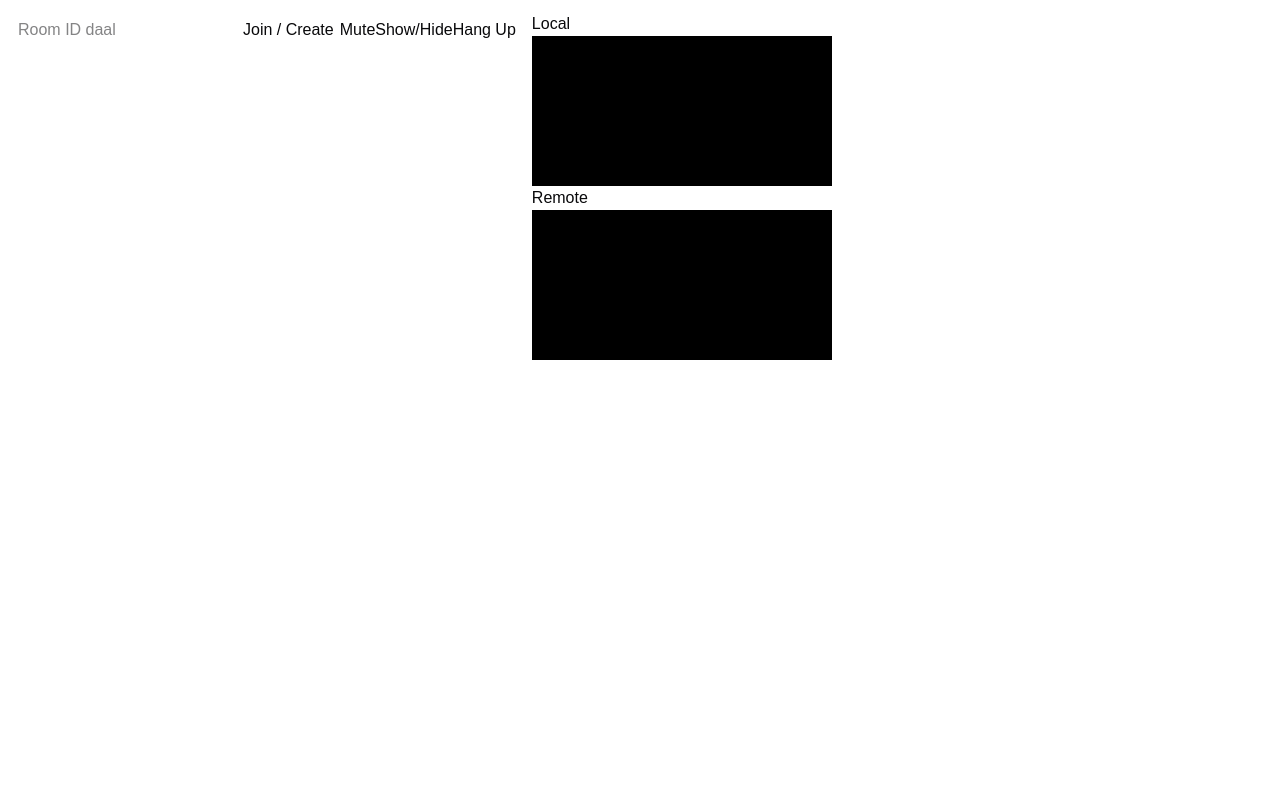
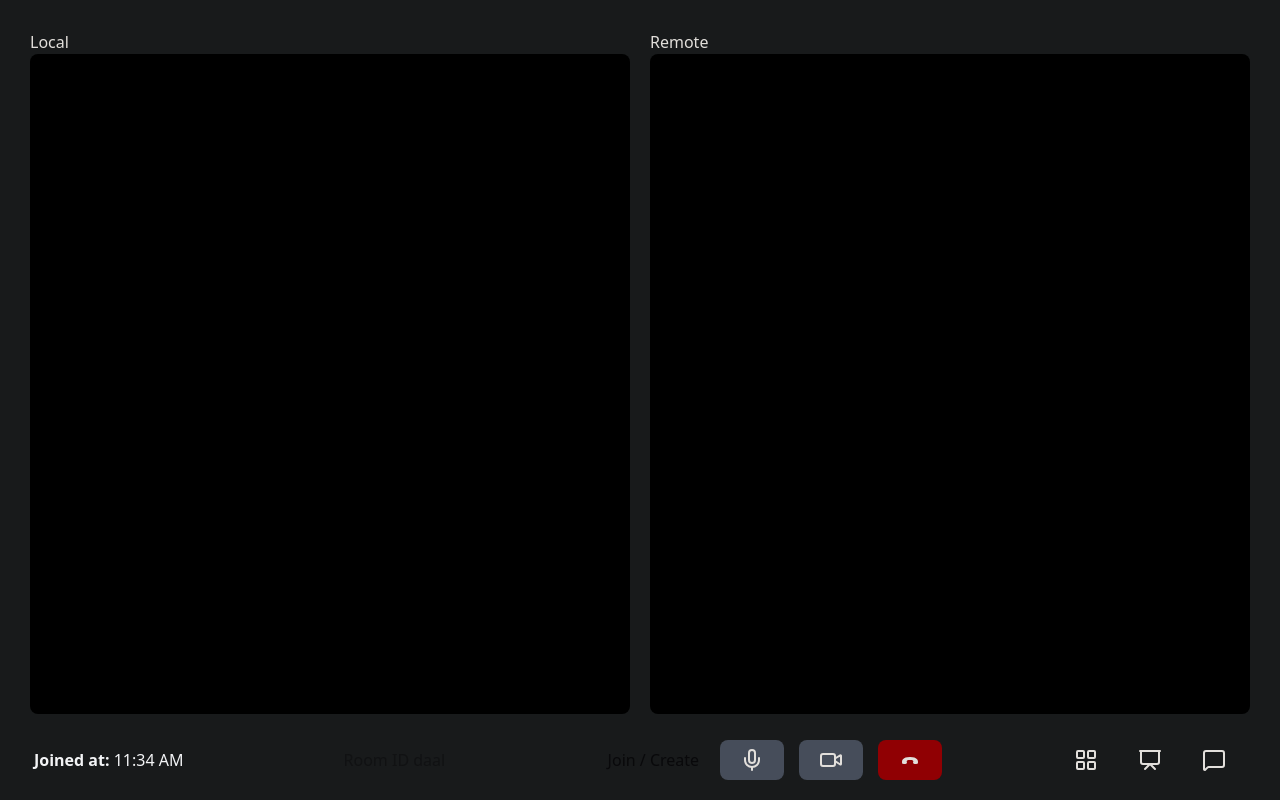
Before and after one commit to thisisatulkumar/us-frontend, a Next.js app: page / in a window 1280 px wide. Built offline with nearby package versions, Linux system fonts and the light colour scheme; no server answers.

Commit message:
Design the main page

```diff
--- a/src/app/page.tsx
+++ b/src/app/page.tsx
@@ -3,6 +3,17 @@
 import { useState, useEffect, useRef } from 'react';
 
 import { io, Socket } from 'socket.io-client';
+
+import {
+    Mic,
+    MicOff,
+    Video,
+    VideoOff,
+    LayoutGrid,
+    MessageSquare,
+    Presentation
+} from 'lucide-react';
+import { ImPhoneHangUp } from "react-icons/im";
 
 const SIGNALING_SERVER = 'http://localhost:5000';
 const STUN_SERVERS = [
@@ -10,6 +21,22 @@ const STUN_SERVERS = [
         urls: 'stun:stun.l.google.com:19302'
     }
 ];
+
+const displayTime = () => {
+    const date = new Date();
+
+    const hours = date.getHours();
+    let minutes:string | number = date.getMinutes();
+
+    if (minutes < 10) {
+        minutes = `0${minutes}`;
+    }
+
+    if (hours > 12) {
+        return `${hours - 12}:${minutes} PM`;
+    }
+    return `${hours}:${minutes} AM`;
+}
 
 export default function Home() {
     const [roomId, setRoomId] = useState<string>('');
@@ -99,7 +126,7 @@ export default function Home() {
 
             if (localVideoRef.current) {
                 localVideoRef.current.srcObject = stream;
-                localVideoRef.current.muted = true;
+                localVideoRef.current.muted = false;
             }
 
             return stream;
@@ -235,9 +262,44 @@ export default function Home() {
     }, []);
 
     return (
-        <div style={{ padding: 12, fontFamily: "Arial, sans-serif" }}>
-            <div style={{ display: "flex", gap: 16 }}>
-                <div>
+        <div className="h-screen flex flex-col bg-[#181A1B]">
+
+            {/* Body */}
+            <div className="h-[90vh] flex justify-center items-center w-screen p-5">
+                <div className="w-[50%] p-2.5 h-full">
+                    <h1 className="text-[#E2DFDB]">Local</h1>
+                    <video
+                        className="rounded-md w-full h-full bg-black"
+                        ref={localVideoRef}
+                        autoPlay
+                        playsInline
+                        muted
+                    />
+                </div>
+
+                <div className="w-[50%] p-2.5 h-full">
+                    <h1 className="text-[#E2DFDB]">Remote</h1>
+                    <video
+                        className="rounded-md w-full h-full bg-black"
+                        ref={remoteVideoRef}
+                        autoPlay
+                        playsInline
+                        muted
+                    />
+                </div>
+            </div>
+
+            {/* Footer */}
+            <div className="flex justify-center items-center h-[10vh] px-5">
+
+                {/* Info */}
+                <div className="info w-[25%] pl-3.5 text-gray-100">
+                    <span className="font-semibold">Joined at: </span>
+                    <span>{displayTime()}</span>
+                </div>
+
+                {/* Control Buttons */}
+                <div className="controls w-[50%] flex items-center justify-around">
                     <input
                         value={roomId}
                         onChange={event => setRoomId(event.target.value)}
@@ -255,41 +317,35 @@ export default function Home() {
 
                     <button
                         onClick={muteUnmuteAudio}
+                        className="bg-[#464D5A] hover:bg-[#6A7282] h-[5vh] w-[8vh] flex justify-center items-center rounded-md cursor-pointer transition-all duration-300 text-[#E2DFDB]"
                     >
-                        Mute
+                        {
+                            audioEnabled ? <Mic /> : <MicOff />
+                        }
                     </button>
 
                     <button
                         onClick={showHideVideo}
+                        className="bg-[#464D5A] hover:bg-[#6A7282] h-[5vh] w-[8vh] flex justify-center items-center rounded-md cursor-pointer transition-all duration-300 text-[#E2DFDB]"
                     >
-                        Show/Hide
+                        {
+                            videoEnabled ? <Video /> : <VideoOff />
+                        }
                     </button>
 
                     <button
                         onClick={hangUpCall}
+                        className="bg-[#900003] hover:bg-[#E7000B] h-[5vh] w-[8vh] flex justify-center items-center rounded-md cursor-pointer transition-all duration-300  text-[#E2DFDB]"
                     >
-                        Hang Up
+                        <ImPhoneHangUp />
                     </button>
                 </div>
 
-                <div>
-                    <h1>Local</h1>
-                    <video
-                        ref={localVideoRef}
-                        autoPlay
-                        playsInline
-                        muted
-                        style={{ width: 300, background: "#000" }}
-                    />
-
-                    <h1>Remote</h1>
-                    <video
-                        ref={remoteVideoRef}
-                        autoPlay
-                        playsInline
-                        muted
-                        style={{ width: 300, background: "#000" }}
-                    />
+                {/* Utility Buttons */}
+                <div className="w-[25%] flex justify-end items-center pr-3.5 text-[#E2DFDB]">
+                    <LayoutGrid className="mx-5" />
+                    <Presentation className="mx-5" />
+                    <MessageSquare className="mx-5" />
                 </div>
             </div>
         </div>
```
